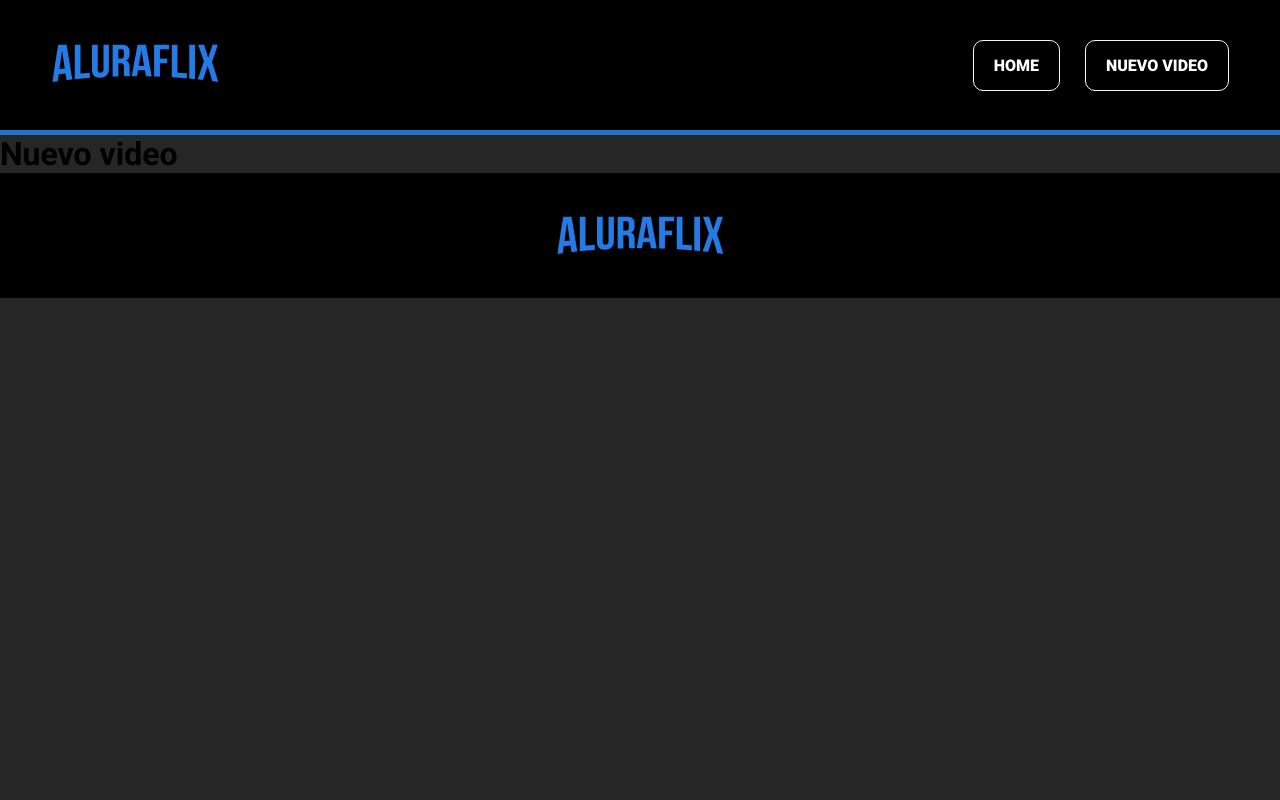
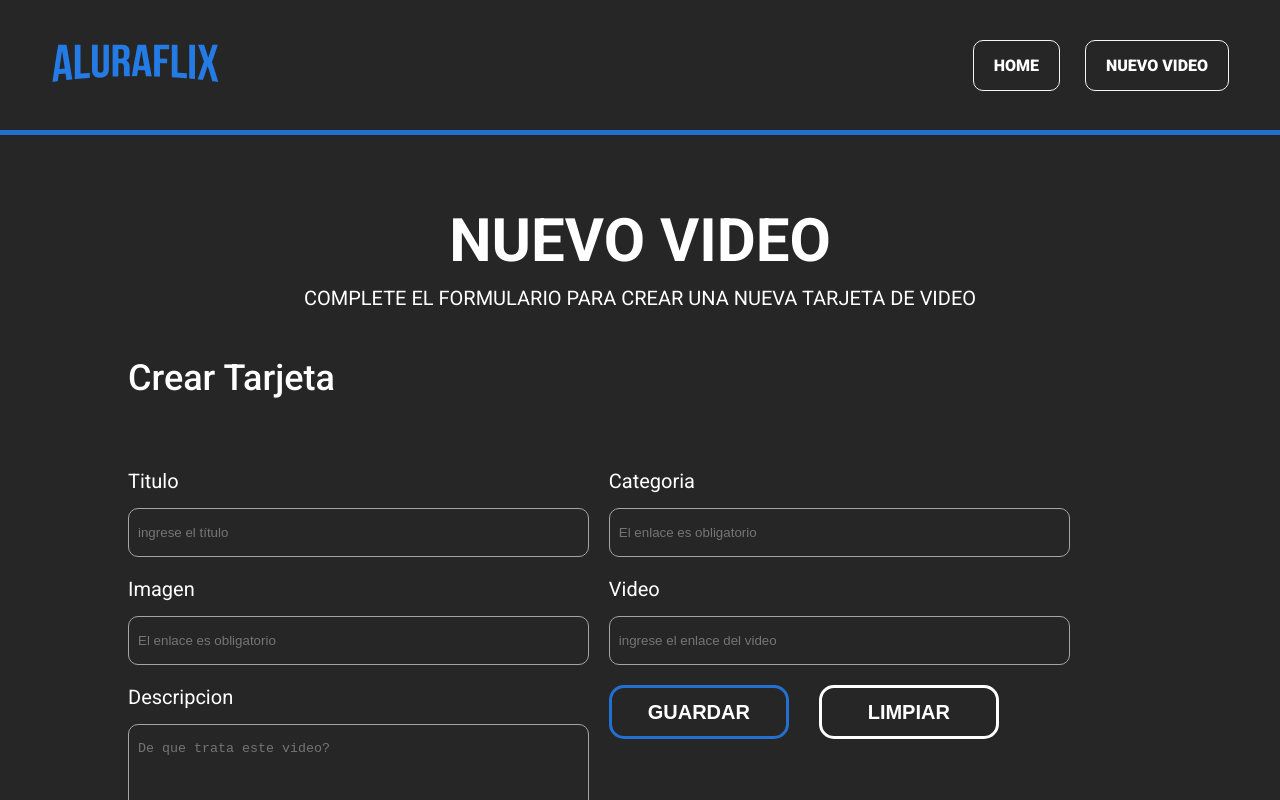
Before and after one commit to Abraham9804/aluraflix, a React (Vite) app: page /new in a window 1280 px wide. Shown: the top 800 px of the page. Built offline with nearby package versions, Linux system fonts and the light colour scheme; data requests are answered from the project's data file.

Commit message:
inicio creacion formulario para agregar video

```diff
--- a/src/App.jsx
+++ b/src/App.jsx
@@ -14,7 +14,9 @@
     <>
       <Router>
         <ContextProvider>
+        <Header color="#262626"/>
           <AppRoutes />
+
         </ContextProvider>
         <Footer />
 
--- /dev/null
+++ b/src/components/Form/index.jsx
@@ -0,0 +1,102 @@
+import styled from "styled-components";
+
+const FormStyles = styled.form`
+    margin: auto;
+    margin-bottom: 70px;
+    width: 80%;
+    display: flex;
+    flex-wrap: wrap;
+    justify-content: start;
+    gap: 20px;
+    color: white;
+
+    h3{
+        width: 100%;
+        font-size: 36px;
+        font-weight: 500;
+        margin-bottom: 50px;
+    }
+    div{
+        width: 45%;
+        display: flex;
+        flex-direction: column;
+        label{
+            font-size: 20px;
+            margin-bottom: 15px;
+
+        }
+
+        input{
+            border-radius: 10px;
+            padding: 16px 9px;
+            background-color: #262626;
+            border: 1px solid #A5A5A5;
+            color: white;
+        }
+
+        textarea{
+            background-color: #262626;
+            border-radius: 10px;
+            border: 1px solid #A5A5A5;
+            height: 266px;
+            padding: 16px 9px;
+        }
+    }
+
+    .btn-container{
+        display: flex;
+        flex-direction: row;
+        gap: 30px;
+        button{
+            width: 180px;
+            height: 54px;
+            font-size: 20px;
+            font-weight: bold;
+            color: white;
+            background: none;
+            border: 3px solid white;
+            border-radius: 15px;
+        }
+
+        .btn-guardar{
+            border: 3px solid #2271D1;
+        }
+    }
+`
+
+const Form = () => {
+    return <FormStyles>
+                <h3>Crear Tarjeta</h3>
+                <div>
+                    <label htmlFor="titulo">Titulo</label>
+                    <input type="text" id="titulo" name="titulo" placeholder="ingrese el título" />
+                </div>
+
+                <div>
+                    <label htmlFor="imagen">Categoria</label>
+                    <input type="text" id="imagen" name="imagen" placeholder="El enlace es obligatorio" />
+                </div>
+
+                <div>
+                    <label htmlFor="imagen">Imagen</label>
+                    <input type="text" id="imagen" name="imagen" placeholder="El enlace es obligatorio" />
+                </div>
+
+                <div>
+                    <label htmlFor="video">Video</label>
+                    <input type="text" id="video" name="video" placeholder="ingrese el enlace del video" />
+                </div>
+
+                <div>
+                    <label htmlFor="descripcion">Descripcion</label>
+                    <textarea id="descripcion" name="descripcion" placeholder="De que trata este video?"></textarea>
+                </div>
+
+                <div className="btn-container">
+                    <button type="submit" className="btn-guardar">GUARDAR</button>
+                    <button type="reset">LIMPIAR</button>
+                </div>
+            </FormStyles>
+}
+
+export default Form
--- /dev/null
+++ b/src/components/Title/index.jsx
@@ -0,0 +1,26 @@
+import styled from "styled-components";
+
+const TitleStyles = styled.div`
+    color: var(--white);
+    text-align: center;
+    margin-top: 70px;
+    margin-bottom: 47px;
+    h1{
+        font-size: 60px;
+        margin-bottom: 10px;
+    }
+
+    h2{
+        font-size: 20px;
+        font-weight: 400;
+    }
+`
+
+const Title = () => {
+    return  <TitleStyles>
+                <h1>NUEVO VIDEO</h1>
+                <h2>COMPLETE EL FORMULARIO PARA CREAR UNA NUEVA TARJETA DE VIDEO</h2>
+            </TitleStyles>
+}
+
+export default Title
--- a/src/context/Contexto.jsx
+++ b/src/context/Contexto.jsx
@@ -5,7 +5,7 @@
 const VideoProvider = ({children}) => {
     const [categorias, setCategorias] = useState([])
     useEffect(()=>{
-        fetch("http://localhost:3000/videos")
+        fetch("http://localhost:5001/videos")
         .then(response => response.json())
         .then(data => {
            const catRepetidas = data.map(video => video.categoria )
--- a/src/pages/home/index.jsx
+++ b/src/pages/home/index.jsx
@@ -4,7 +4,7 @@
 
 const Home = () => {
     return <>
-            <Header color="#262626"/>
+
             <Banner/>
             <Videos/>
         </>
--- a/src/pages/newVideo/index.jsx
+++ b/src/pages/newVideo/index.jsx
@@ -1,9 +1,12 @@
-import Header from "../../components/Header"
+
+import Form from "../../components/Form"
+import Title from "../../components/Title"
 
 const NewVideo = () => {
     return <>
-    <Header color="#000"/>
-    <h1>Nuevo video</h1>
+    <Title />
+    <Form />
+
     </>
 }
 
```
